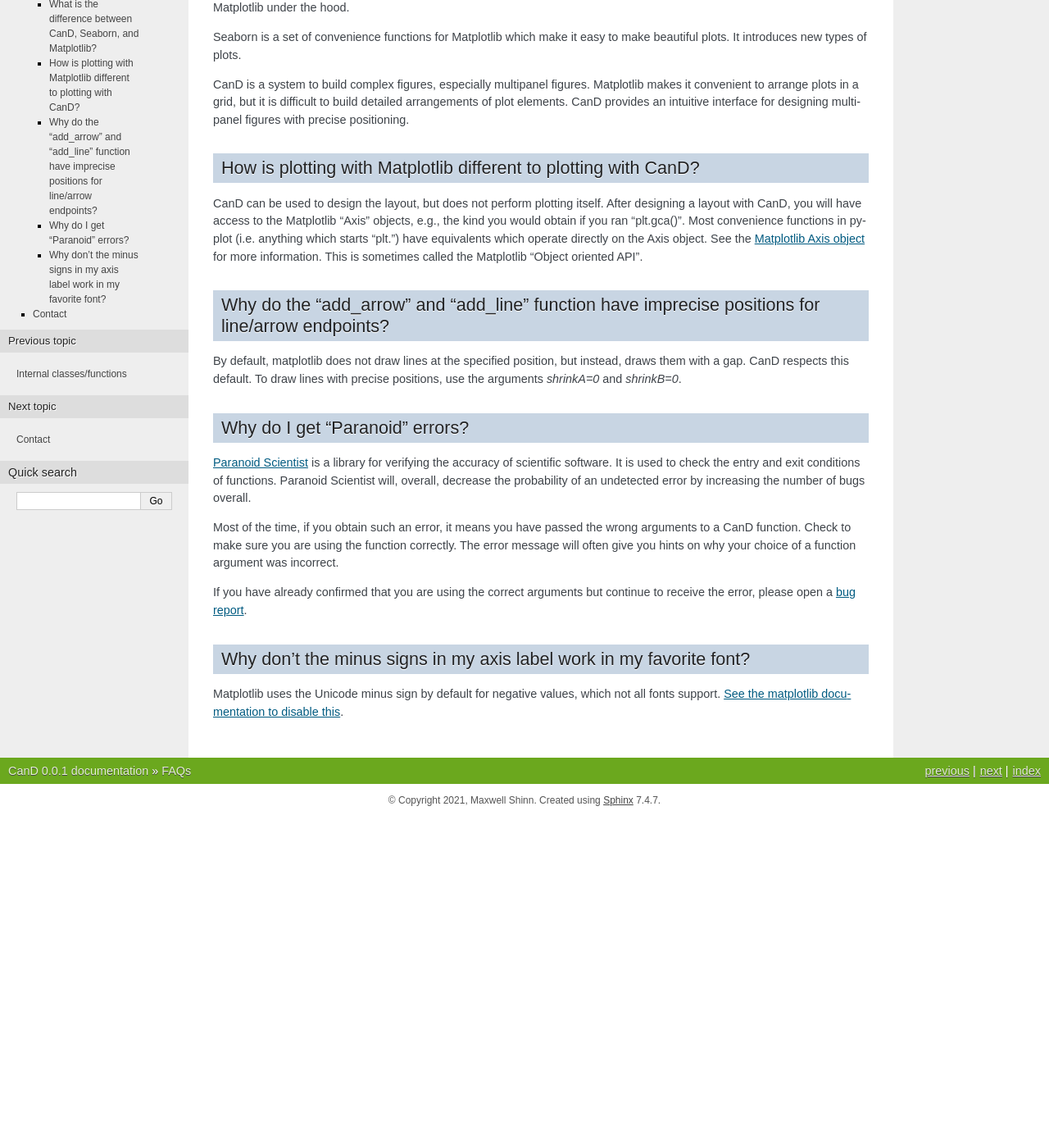
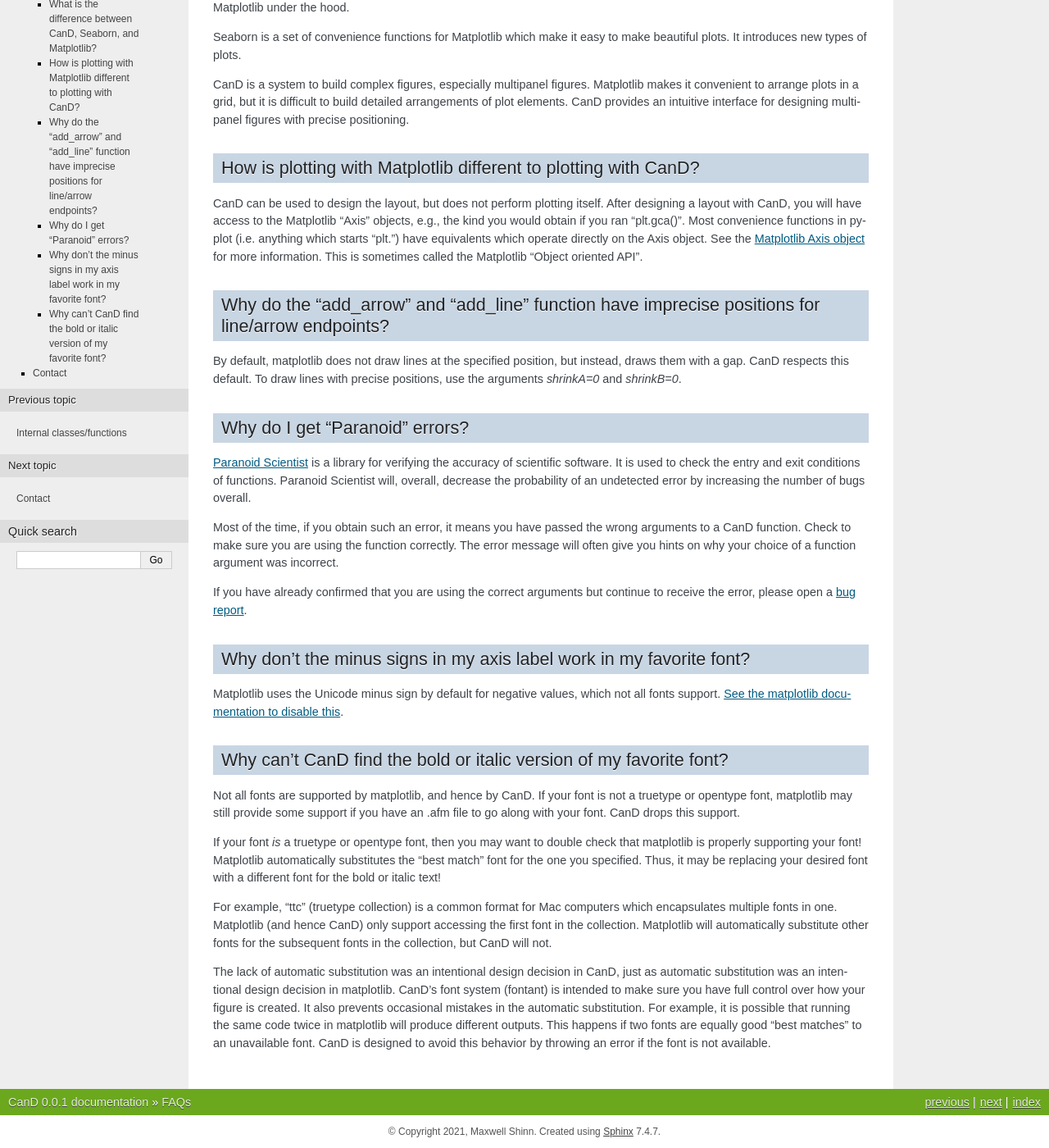
Before and after one commit to mwshinn/CanD, a Sphinx documentation site: the page built from doc/faqs.rst, in a window 1280 px wide and 1400 px high, scrolled down 198 px. Shown: the whole window at 82% size. Built offline with Sphinx 7.4.7, drawn with Linux system fonts in a browser that asks for light colours; formulas are drawn with MathJax 3; before the commit the page ends 1194 px from its top, so only the background shows below that.

Commit message:
Workaround and FAQ updates for #9

```diff
--- a/doc/faqs.rst
+++ b/doc/faqs.rst
@@ -61,3 +61,31 @@
 Matplotlib uses the Unicode minus sign by default for negative values, which not
 all fonts support.  `See the matplotlib documentation to disable this
 <https://matplotlib.org/stable/gallery/text_labels_and_annotations/unicode_minus.html>`_.
+
+
+Why can't CanD find the bold or italic version of my favorite font?
+-------------------------------------------------------------------
+
+Not all fonts are supported by matplotlib, and hence by CanD.  If your font is
+not a truetype or opentype font, matplotlib may still provide some support if
+you have an .afm file to go along with your font.  CanD drops this support.
+
+If your font *is* a truetype or opentype font, then you may want to double check
+that matplotlib is properly supporting your font!  Matplotlib automatically
+substitutes the "best match" font for the one you specified.  Thus, it may be
+replacing your desired font with a different font for the bold or italic text!
+
+For example, "ttc" (truetype collection) is a common format for Mac computers
+which encapsulates multiple fonts in one.  Matplotlib (and hence CanD) only
+support accessing the first font in the collection.  Matplotlib will
+automatically substitute other fonts for the subsequent fonts in the collection,
+but CanD will not.
+
+The lack of automatic substitution was an intentional design decision in CanD,
+just as automatic substitution was an intentional design decision in matplotlib.
+CanD's font system (fontant) is intended to make sure you have full control over
+how your figure is created.  It also prevents occasional mistakes in the
+automatic substitution.  For example, it is possible that running the same code
+twice in matplotlib will produce different outputs.  This happens if two fonts
+are equally good "best matches" to an unavailable font.  CanD is designed to
+avoid this behavior by throwing an error if the font is not available.
```
Also changed, not shown: 1 other file.
